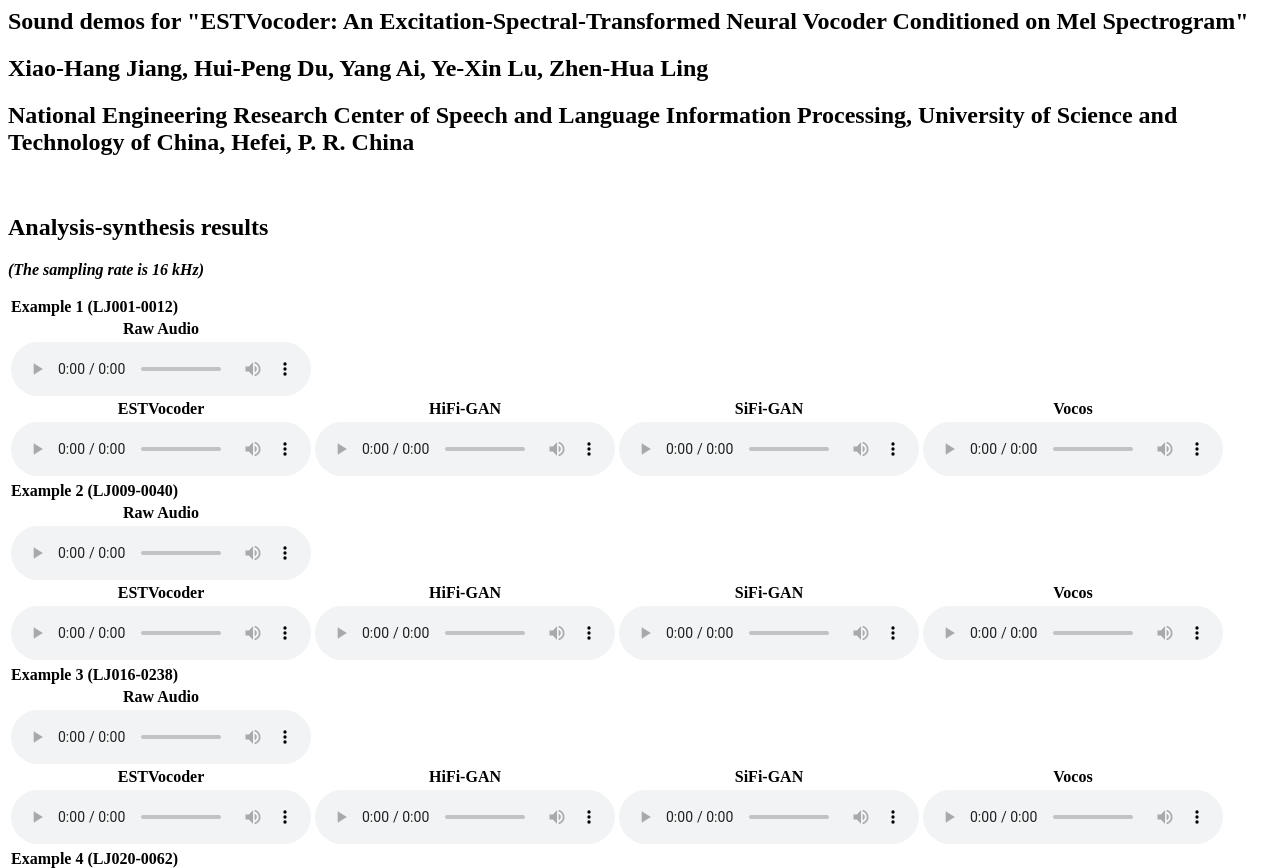
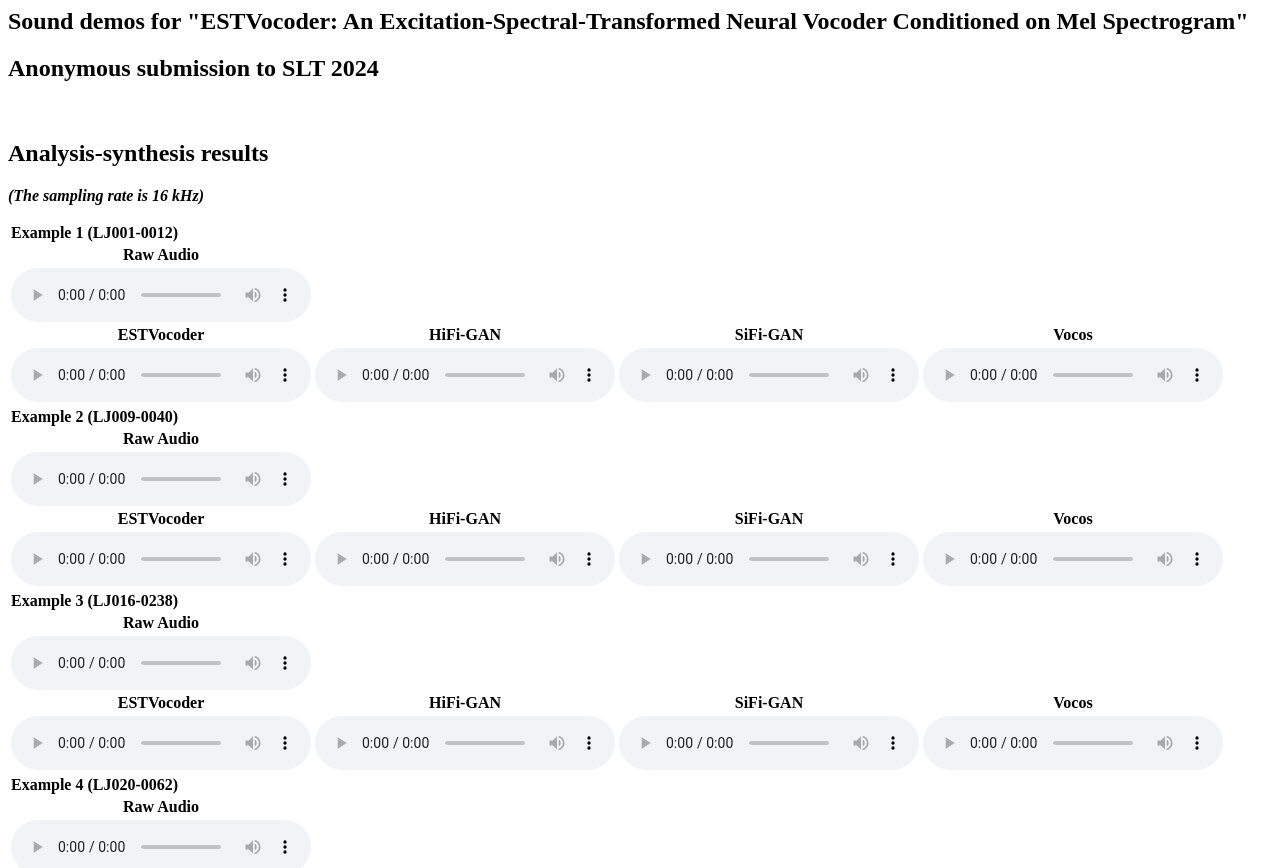
Before and after one commit to PB20000090/ESTVocoder-SLT2024, a plain HTML site: page index.html in a window 1280 px wide. Shown: the top 868 px of the page. Drawn offline with Linux system fonts and the light colour scheme.

Commit message:
Update index.html

```diff
--- a/index.html
+++ b/index.html
@@ -5,8 +5,7 @@
 </head>
     <body>
     <h2>Sound demos for "ESTVocoder: An Excitation-Spectral-Transformed Neural Vocoder Conditioned on Mel Spectrogram"</h2>
-    <h2>Xiao-Hang Jiang, Hui-Peng Du, Yang Ai, Ye-Xin Lu, Zhen-Hua Ling</h2>
-  <h2>National Engineering Research Center of Speech and Language Information Processing, University of Science and Technology of China, Hefei, P. R. China</h2>
+    <h2>Anonymous submission to SLT 2024</h2>
 
     <p>&nbsp;</p>
     <h2>Analysis-synthesis results</h2>
```
